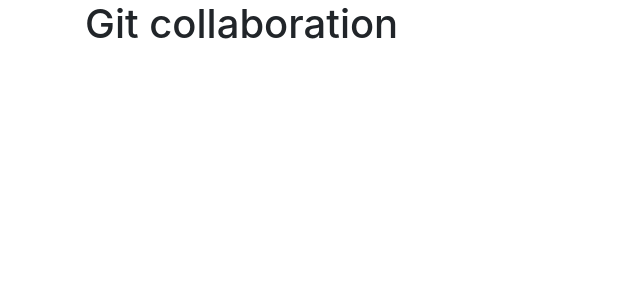
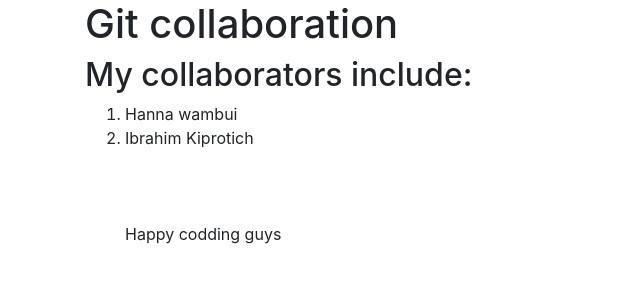
Before and after one commit to FITSTARGILLY2643/git-practise, a plain HTML site: page index.html in a window 1280 px wide. Shown: the whole page, without its empty margins (0-640 px from the left). Drawn offline with Linux system fonts and the light colour scheme.

Commit message:
Add list of collaborators

```diff
--- a/index.html
+++ b/index.html
@@ -14,6 +14,14 @@
 <body>
     <div class="container">
         <h1>Git collaboration</h1>
+        <h2>My collaborators include:</h2>
+        <ol>
+            <li>Hanna wambui</li>
+            <li>Ibrahim Kiprotich</li><br><br><br>
+            <p>Happy codding guys</p>
+
+        </ol>
+
 
     </div>
 
```
